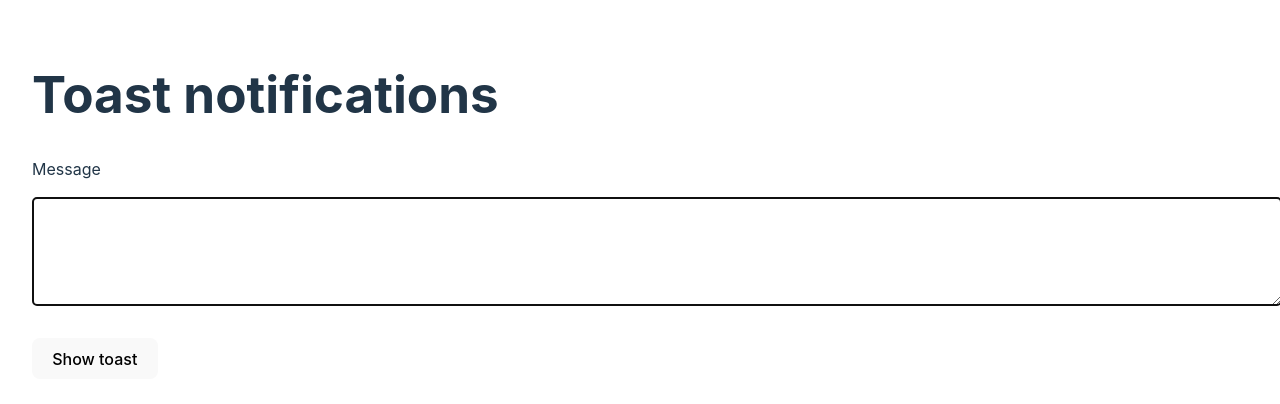
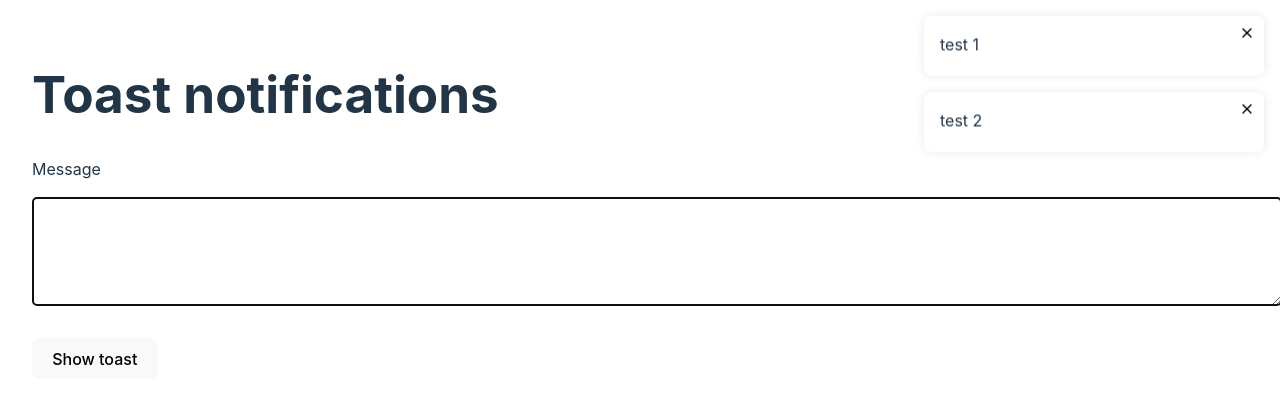
Before and after one commit to younessbennaj/toast-notifications, a React (Vite) app: page / in a window 1280 px wide. Shown: the top 404 px of the page. Built offline with nearby package versions, Linux system fonts and the light colour scheme.

Commit message:
feat: create toast container

```diff
--- a/src/App.tsx
+++ b/src/App.tsx
@@ -1,6 +1,7 @@
 import React from "react";
 import "./App.css";
-import { Toast } from "./Toast";
+import Toast from "./components/Toast";
+import ToastsContainer from "./components/ToastsContainer";
 
 function App() {
   const [message, setMessage] = React.useState<string>("");
@@ -39,7 +40,9 @@ function App() {
         </div>
         <button type="submit">Show toast</button>
       </form>
-      {isOpen && <Toast message={message} onOpenChange={setIsOpen} />}
+      {/* {isOpen && <Toast message={message} onOpenChange={setIsOpen} />}
+       */}
+       <ToastsContainer />
     </main>
   );
 }
--- a/src/Toast.module.css
+++ b/src/components/Toast/Toast.module.css
@@ -26,11 +26,12 @@
   border-radius: 8px;
   padding: 16px 24px 20px 16px;
   width: 300px;
-  position: fixed;
-  top: 16px;
-  right: 16px;
+  /* position: fixed; */
+  position: relative;
+  /* top: 16px;
+  right: 16px; */
   background-color: #fff;
-  animation: slideIn 0.3s;
+  /* animation: slideIn 0.3s; */
 }
 
 .progressBar {
--- a/src/Toast.tsx
+++ b/src/components/Toast/index.tsx
@@ -2,18 +2,18 @@ import { useEffect, useState } from "react";
 import styles from "./Toast.module.css";
 import { X } from "react-feather";
 
-export function Toast({
+function Toast({
   message,
   onOpenChange,
 }: {
   message: string;
-  onOpenChange: (isOpen: boolean) => void;
+  onOpenChange?: (isOpen: boolean) => void;
 }) {
   const [loadingPercentage, setLoadingPercentage] = useState<number>(0);
 
   useEffect(() => {
     const timer = setTimeout(() => {
-      onOpenChange(false);
+        onOpenChange ? onOpenChange(false) : null;
     }, 5000);
     return () => {
       clearTimeout(timer);
@@ -40,7 +40,7 @@ export function Toast({
         <button
           className={styles.closeButton}
           onClick={() => {
-            onOpenChange(false);
+            onOpenChange ? onOpenChange(false) : null;
           }}
         >
           <X size={16} />
@@ -55,3 +55,5 @@ export function Toast({
     </div>
   );
 }
+
+export default Toast;
--- /dev/null
+++ b/src/components/ToastsContainer/ToastsContainer.module.css
@@ -0,0 +1,22 @@
+@keyframes toast {
+    from {
+      transform: translateY(calc(-100% - 64px));
+    }
+  }
+
+.wrapper {
+    position: fixed;
+    top: 16px;
+    right: 16px;
+    display: flex;
+    flex-direction: column;
+    gap: 16px;
+    list-style-type: none;
+    padding: 0;
+    margin: 0;
+}
+
+.toastWrapper {
+    animation: toast 800ms cubic-bezier(0, 0.46, 0, 1.04) both;
+    will-change: transform;
+}
--- /dev/null
+++ b/src/components/ToastsContainer/index.tsx
@@ -0,0 +1,17 @@
+import Toast from "../Toast";
+import styles from "./ToastsContainer.module.css";
+
+function ToastsContainer() {
+    return (
+        <ol className={styles.wrapper}>
+            <li className={styles.toastWrapper}>
+                <Toast message={'test 1'} />
+            </li>
+            <li className={styles.toastWrapper}>
+                <Toast message={'test 2'} />
+            </li>
+        </ol>
+    )
+}
+
+export default ToastsContainer;
```
